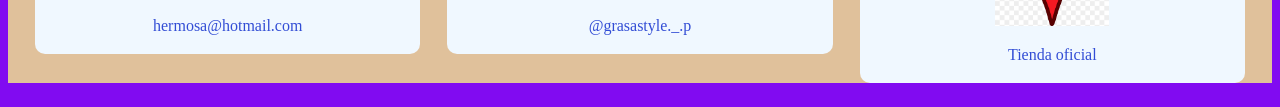
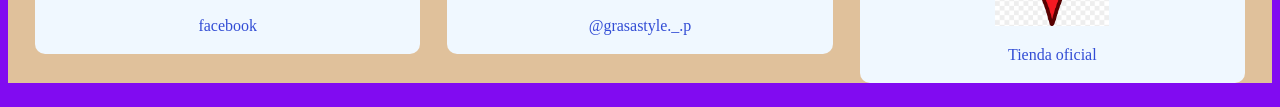
Before and after one commit to Marco-ALopez/Tennis, a plain HTML site: page pagina/cuarta.html in a window 1280 px wide. Shown: the part 486-593 px from the top of the page. Drawn offline with Linux system fonts and the light colour scheme.

Commit message:
segunda guardada

```diff
--- a/pagina/cuarta.html
+++ b/pagina/cuarta.html
@@ -38,7 +38,7 @@
                 <a href="">
                     <img src="../img/logoface.png" alt="face">
                     <p>
-                        hermosa@hotmail.com <br>
+                        facebook
                     </p>
                 </a>
             </div>
```
Also changed, not shown: pagina/quinta.html (+1 -1 lines), pagina/segunda.html (+1 -1 lines), pagina/tercera.html (+1 -1 lines).
